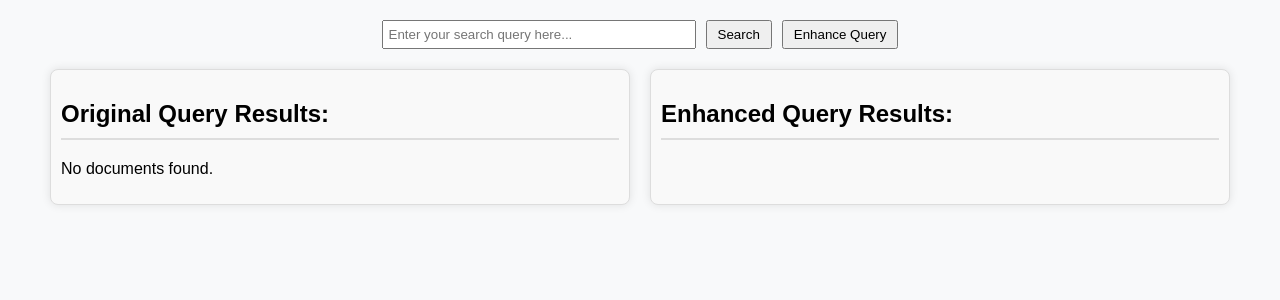
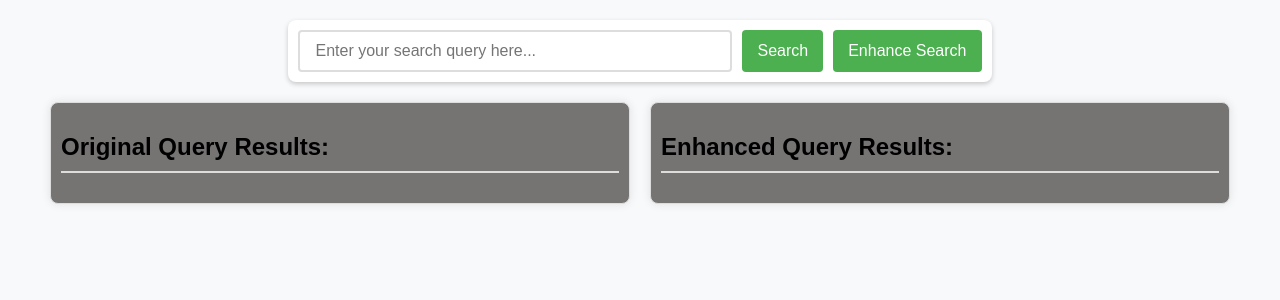
Before and after one commit to engineerbin/search-query-enhancement-using-LLM, a Django app: template search/templates/search/results.html in a window 1280 px wide. Shown: the top 300 px of the page. Run offline with Django 4.2, Linux system fonts and the light colour scheme; the template is opened without the code that fills it, so the values that code supplies are empty; parts of the project's set-up code (start-up, migrations or seed data) failed here and were passed over; some libraries are stand-ins or nearby versions.

Commit message:
update frontend

```diff
--- a/search/static/search/style.css
+++ b/search/static/search/style.css
@@ -8,18 +8,38 @@ body {
     justify-content: center;
     margin-bottom: 20px;
 }
+/* Style adjustments for the form elements */
 form {
     display: flex;
     gap: 10px;
+    background-color: #fff; /* White background for contrast */
+    border-radius: 8px;
+    padding: 10px;
+    box-shadow: 0 2px 5px rgba(0, 0, 0, 0.2); /* Subtle shadow for depth */
 }
 input[type="text"] {
-    padding: 5px;
-    width: 300px;
+    padding: 10px 15px;
+    width: 400px; /* Increased width */
+    border: 2px solid #ddd; /* Stylish border */
+    font-size: 16px; /* Larger font size */
+    border-radius: 4px; /* Rounded corners */
 }
+
 input[type="submit"] {
-    padding: 5px 10px;
+    padding: 10px 15px;
     cursor: pointer;
+    font-size: 16px; /* Larger font size */
+    border-radius: 4px; /* Rounded corners */
+    background-color: #4CAF50; /* Stylish green background */
+    color: white; /* Text color */
+    border: none; /* No border */
+    transition: background-color 0.3s; /* Smooth transition for hover effect */
 }
+
+input[type="submit"]:hover {
+    background-color: #45a049; /* Darker shade on hover */
+}
+
 .results-container {
     display: flex;
     gap: 20px;
@@ -30,7 +50,7 @@ input[type="submit"] {
     padding: 10px;
     border: 1px solid #ddd;
     border-radius: 8px;
-    background-color: #f9f9f9;
+    background-color: #767373;
     box-shadow: 0 0 10px rgba(0,0,0,0.1);
 }
 .results-column h2 {
--- a/search/templates/search/results.html
+++ b/search/templates/search/results.html
@@ -13,7 +13,7 @@
         <form method="get" action="{% url 'search' %}">
             <input type="text" name="query" value="{{ request.GET.query }}" placeholder="Enter your search query here...">
             <input type="submit" name="action" value="Search">
-            <input type="submit" name="action" value="Enhance Query">
+            <input type="submit" name="action" value="Enhance Search">
         </form>
     </div>
 
@@ -30,7 +30,7 @@
                     {% endfor %}
                 </ul>
             {% else %}
-                <p>No documents found.</p>
+                <!-- <p>No documents found.</p> -->
             {% endif %}
         </div>
         <div class="results-column">
```
